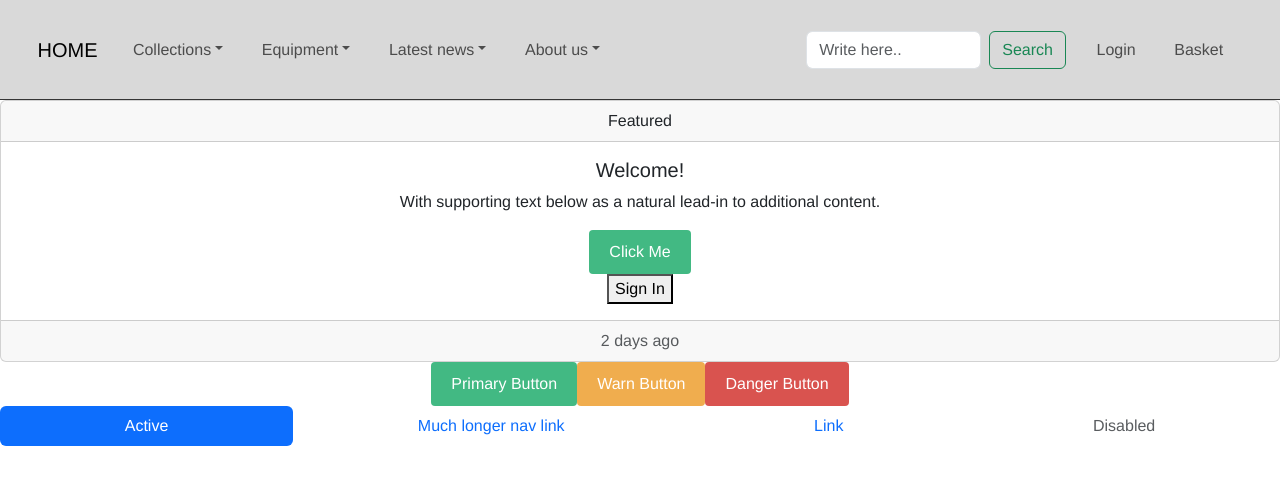
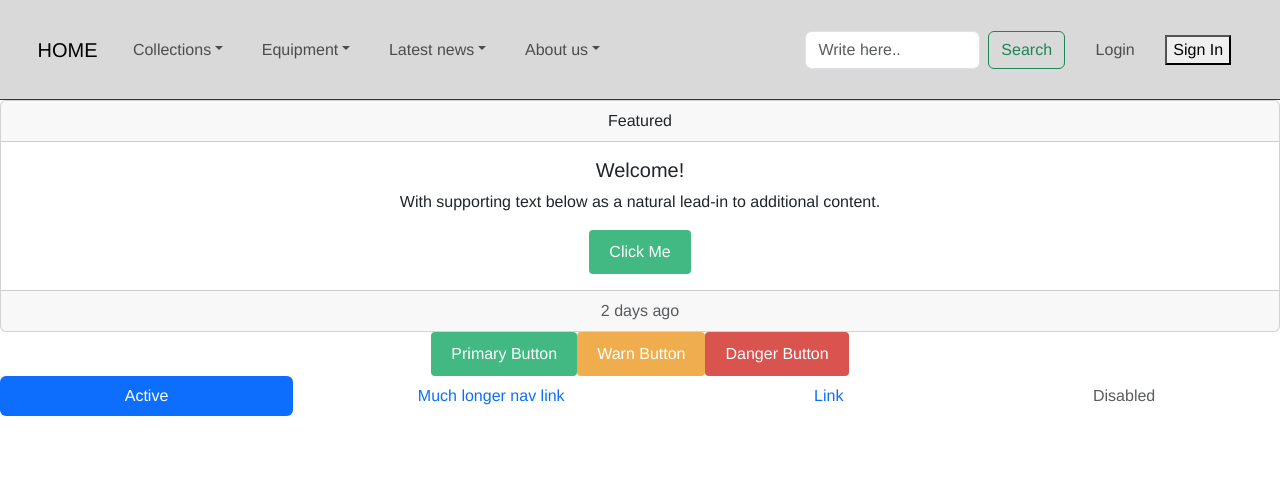
Before and after one commit to PestanaS273/Lab4Web, a Vue app in the folder vue-oauth-microsoft-graph/: page / in a window 1280 px wide. Shown: the top 484 px of the page. Built offline with nearby package versions, Linux system fonts and the light colour scheme.

Commit message:
Moved sign in to header

```diff
--- a/vue-oauth-microsoft-graph/src/components/BaseHeader.vue
+++ b/vue-oauth-microsoft-graph/src/components/BaseHeader.vue
@@ -37,7 +37,7 @@
                     </li>
                 </ul>
                 <ul class="navbar-nav d-flex align-items-center flex-row-reverse w-50">
-                    <li class="nav-item"><a href="#" class="nav-link">Basket</a></li>
+                    <li class="nav-item"><SigninButton>Click Me</SigninButton></li>
                     <li class="nav-item"><router-link to="/user" class="nav-link">Login</router-link></li>
                     <form class="nav-item d-flex w-50" role="search">
                         <input class="form-control me-2" type="search" placeholder="Write here.." aria-label="Search">
@@ -50,9 +50,12 @@
 </template>
 
 <script>
+import SigninButton from '../components/SigninButton.vue'
 export default {
-  name: 'BaseHeader'
-
+  name: 'BaseHeader',
+  components: {
+    SigninButton
+  },
 }
 </script>
 
--- a/vue-oauth-microsoft-graph/src/pages/HomePage.vue
+++ b/vue-oauth-microsoft-graph/src/pages/HomePage.vue
@@ -9,9 +9,7 @@
     <AsyncButton @click="handleButtonClick" :is-pending="isPending">
       Click Me
     </AsyncButton>
-    <SigninButton>
-            Click Me
-    </SigninButton>
+
   </div>
   <div class="card-footer text-body-secondary">
     2 days ago
@@ -23,13 +21,11 @@
 
 <script>
 import AsyncButton from '../components/AsyncButton.vue'
-import SigninButton from '../components/SigninButton.vue'
 
 export default {
   name: 'HomePage',
   components: {
-    AsyncButton,
-    SigninButton
+    AsyncButton
   },
   methods: {
     async handleButtonClick() {
```
